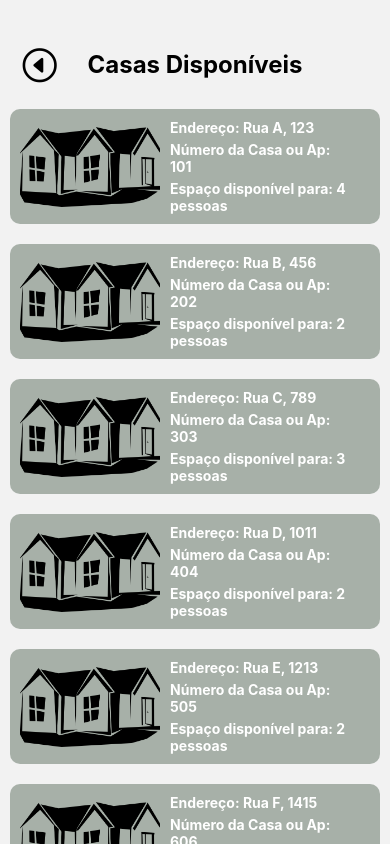
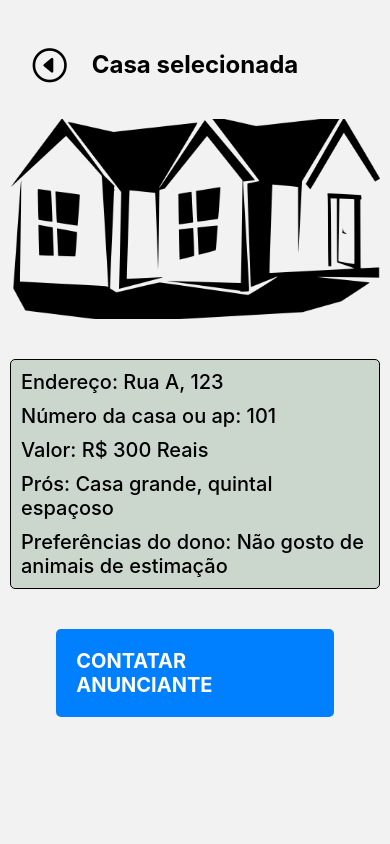
Before and after one commit to CharlesJKK/HouZEN, a React Native app: screen /Places in a window 390 px wide. Both pictures are taken after a click on the element 195 px from the left and 166 px from the top of the page. Shown: the top 844 px of the page. Built offline with nearby package versions, Linux system fonts and the light colour scheme.

Commit message:
feat: navegação da home completa e navegação para item especifico completa

```diff
--- /dev/null
+++ b/src/components/placeItem/index.js
@@ -0,0 +1,61 @@
+import React, { useState } from 'react';
+import { View, Text, TouchableOpacity, Image, StyleSheet, Pressable, Alert} from 'react-native';
+import { Ionicons } from '@expo/vector-icons';
+
+export default function PlaceItem({ route, navigation }) {
+
+    const { address, number, value, pros, preferences } = route.params;
+
+    function handleContactAdvertiser(){
+        Alert.alert('Chat com o anunciante iniciado')
+        navigation.push('Places')
+    }
+
+    return (
+        <View style={{padding: 10}}>
+            <View style={{flexDirection: 'row', alignItems: 'center', justifyContent: 'center', position: 'relative', marginTop: 40}}>
+                <TouchableOpacity onPress={() => navigation.push('Places')} style={{position: 'absolute', left: 10, padding: 10}}>
+                    <Ionicons name="caret-back-circle-outline" size={42} color="black"/>
+                </TouchableOpacity>
+                <Text style={{alignSelf: 'center', fontSize: 24, fontWeight: '700'}}>Casa selecionada</Text>
+            </View>
+            <Image source={require('../../assets/houseEx.png')} style={{width: '100%', height: 200, marginTop: 40}}/>
+            <View style={styles.informationContainer}>
+                <Text style={styles.informationsTxt}>Endereço: {address}</Text>
+                <Text style={styles.informationsTxt}>Número da casa ou ap: {number}</Text>
+                <Text style={styles.informationsTxt}>Valor: R$ {value} Reais</Text>
+                <Text style={styles.informationsTxt}>Prós: {pros}</Text>
+                <Text style={styles.informationsTxt}>Preferências do dono: {preferences === "" ? "Nenhuma preferência" : preferences}</Text>
+            </View>
+            <TouchableOpacity style={styles.contactBtn} onPress={() => handleContactAdvertiser()}>
+                <Text style={{fontSize: 20, fontWeight:'700', textTransform: 'uppercase', color: '#fff'}}>contatar anunciante</Text>
+            </TouchableOpacity>
+        </View>
+    );
+}
+
+const styles = StyleSheet.create({
+    informationContainer:{
+        width: '100%',
+        backgroundColor: '#CBD6CD',
+        alignItems: 'flex-start',
+        padding: 10,
+        gap: 10,
+        marginTop: 40,
+        borderRadius: 5,
+        borderWidth: 1
+    },
+    informationsTxt:{
+        fontSize: 20,
+        fontWeight: '500'
+    },
+    contactBtn:{
+        backgroundColor: '#0080ff',
+        padding: 20,
+        width: '75%',
+        alignItems: 'center',
+        borderRadius: 5,
+        alignSelf: 'center',
+        marginTop: 40
+    }
+})
--- a/src/mocks/mocks.js
+++ b/src/mocks/mocks.js
@@ -3,7 +3,7 @@ const placesData = [
         id: 1,
         address: "Rua A, 123",
         number: "101",
-        availableSpace: "4 pessoas",
+        value: "300",
         pros: "Casa grande, quintal espaçoso",
         preferences: "Não gosto de animais de estimação"
       },
@@ -11,7 +11,7 @@ const placesData = [
         id: 2,
         address: "Rua B, 456",
         number: "202",
-        availableSpace: "2 pessoas",
+        value: "380",
         pros: "Lugar climatizado, vista para o mar",
         preferences: ""
       },
@@ -19,7 +19,7 @@ const placesData = [
         id: 3,
         address: "Rua C, 789",
         number: "303",
-        availableSpace: "3 pessoas",
+        value: "430",
         pros: "Localização central, perto de transporte público",
         preferences: "Não gosto de fumantes"
       },
@@ -27,7 +27,7 @@ const placesData = [
         id: 4,
         address: "Rua D, 1011",
         number: "404",
-        availableSpace: "2 pessoas",
+        value: "510",
         pros: "Apartamento novo, condomínio com piscina",
         preferences: "Não gosto de festas"
       },
@@ -35,7 +35,7 @@ const placesData = [
         id: 5,
         address: "Rua E, 1213",
         number: "505",
-        availableSpace: "2 pessoas",
+        value: "280",
         pros: "Varanda com vista para a cidade, próximo a parques",
         preferences: ""
       },
@@ -43,7 +43,7 @@ const placesData = [
         id: 6,
         address: "Rua F, 1415",
         number: "606",
-        availableSpace: "1 pessoa",
+        value: "360",
         pros: "Local silencioso, jardim comunitário",
         preferences: "Não gosto de crianças"
       },
@@ -51,7 +51,7 @@ const placesData = [
         id: 7,
         address: "Rua G, 1617",
         number: "707",
-        availableSpace: "4 pessoas",
+        value: "210",
         pros: "Casa com piscina, churrasqueira",
         preferences: "Não gosto de animais de estimação"
       },
@@ -59,7 +59,7 @@ const placesData = [
         id: 8,
         address: "Rua H, 1819",
         number: "808",
-        availableSpace: "2 pessoas",
+        value: "333",
         pros: "Vista para a montanha, próximo a trilhas",
         preferences: "Não gosto de fumantes"
       },
@@ -67,7 +67,7 @@ const placesData = [
         id: 9,
         address: "Rua I, 2021",
         number: "909",
-        availableSpace: "3 pessoas",
+        value: "290",
         pros: "Lugar tranquilo, rodeado de natureza",
         preferences: ""
       },
@@ -75,7 +75,7 @@ const placesData = [
         id: 10,
         address: "Rua J, 2223",
         number: "1010",
-        availableSpace: "2 pessoas",
+        value: "450",
         pros: "Apartamento com varanda, academia no prédio",
         preferences: "Não gosto de festas"
     }
--- a/src/routes/stackNavigation.js
+++ b/src/routes/stackNavigation.js
@@ -1,6 +1,7 @@
 import React from 'react';
 import HomeScreen from '../screens/home';
 import PlacesScreen from '../screens/places';
+import PlaceItem from '../components/placeItem';
 import { NavigationContainer } from '@react-navigation/native';
 import { createNativeStackNavigator } from '@react-navigation/native-stack';
 
@@ -12,6 +13,7 @@ export default function StackNavigator() {
       <Stack.Navigator initialRouteName='Home' screenOptions={{headerShown: false}}>
         <Stack.Screen name="Home" component={HomeScreen} />
         <Stack.Screen name="Places" component={PlacesScreen} />
+        <Stack.Screen name="PlaceItem" component={PlaceItem} />
       </Stack.Navigator>
     </NavigationContainer>
   );
--- a/src/screens/places/index.js
+++ b/src/screens/places/index.js
@@ -8,7 +8,7 @@ export default function PlacesScreen({ navigation }) {
     return(
         <View style={{padding: 10}}>
             <View style={{flexDirection: 'row', alignItems: 'center', justifyContent: 'center', position: 'relative', marginTop: 40}}>
-                <TouchableOpacity style={{position: 'absolute', left: 10}} onPress={() => navigation.push('Home')}>
+                <TouchableOpacity style={{position: 'absolute', left: 10, padding: 10}} onPress={() => navigation.push('Home')}>
                     <Ionicons name="caret-back-circle-outline" size={42} color="black"/>
                 </TouchableOpacity>
                 <Text style={{alignSelf: 'center', fontSize: 24, fontWeight: '700'}}>Casas Disponíveis</Text>
@@ -18,12 +18,18 @@ export default function PlacesScreen({ navigation }) {
                 style={{paddingTop: 20, marginTop: 10, paddingBttom: 20, marginBottom: 120}}
                 keyExtractor={item => item.id}
                 renderItem={({item}) => (
-                    <TouchableOpacity style={styles.itemContainer}>
+                    <TouchableOpacity style={styles.itemContainer} onPress={() => navigation.navigate('PlaceItem', {
+                        address: item.address,
+                        number: item.number,
+                        value: item.value,
+                        pros: item.pros,
+                        preferences: item.preferences
+                    })}>
                         <Image source={require('../../assets/houseEx.png')} style={{maxWidth: 140, height: 80}}/>
                         <View style={{maxWidth: 185, gap: 5}}>
                             <Text style={styles.informationsTxt}>Endereço: {item.address}</Text>
                             <Text style={styles.informationsTxt}>Número da Casa ou Ap: {item.number}</Text>
-                            <Text style={styles.informationsTxt}>Espaço disponível para: {item.availableSpace}</Text>
+                            <Text style={styles.informationsTxt}>Valor: R$ {item.value} Reais</Text>
                         </View>
                     </TouchableOpacity>
                 )}
```
